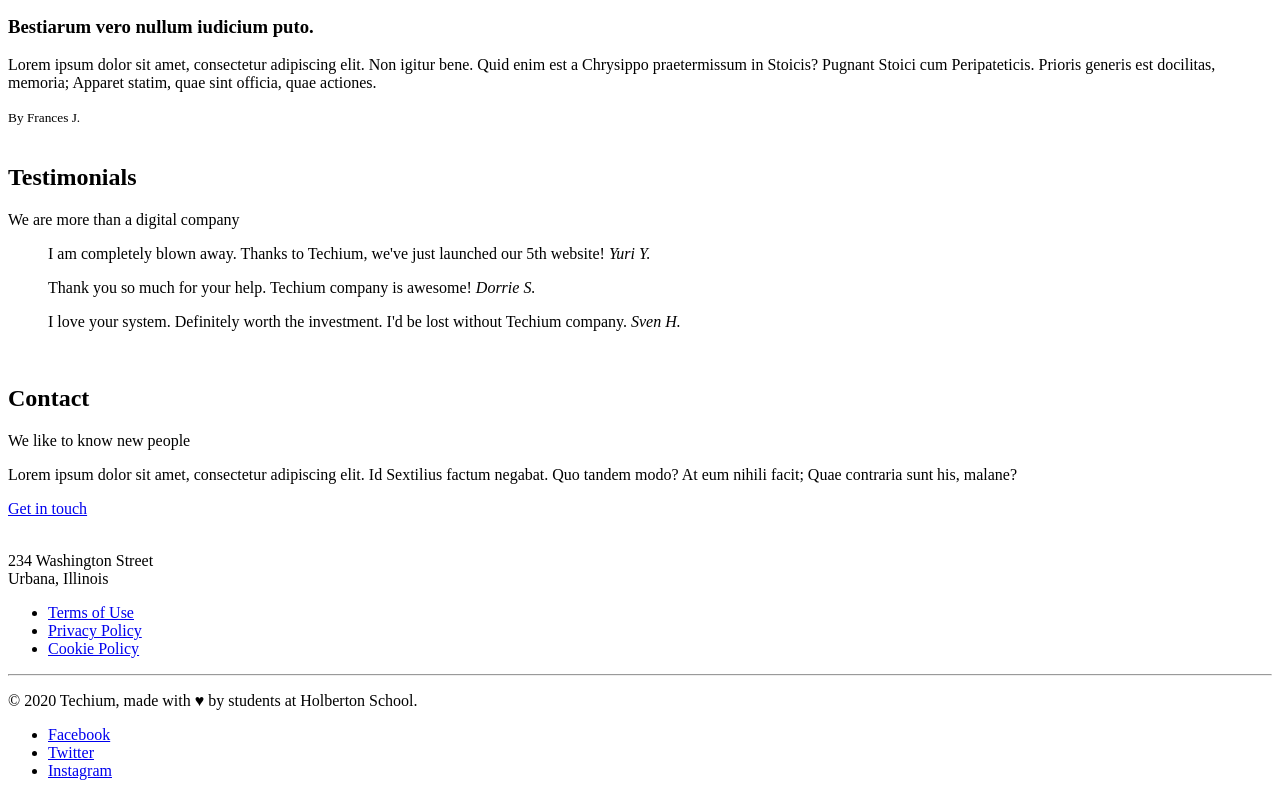
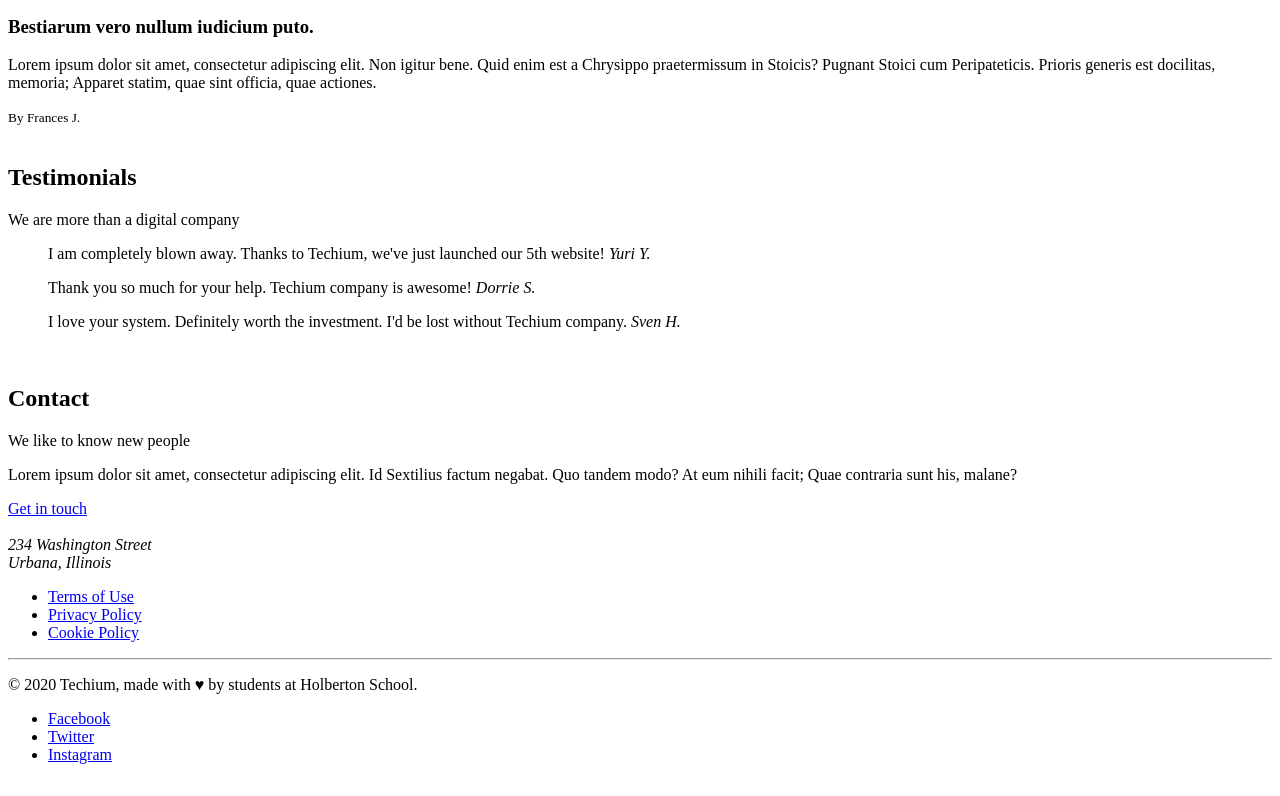
Before and after one commit to cfranco87/holbertonschool-web_front_end, a plain HTML site: page html_advanced/31-index.html in a window 1280 px wide. Shown: the part 1850-2646 px from the top of the page. Drawn offline with Linux system fonts and the light colour scheme.

Commit message:
line break

```diff
--- a/html_advanced/31-index.html
+++ b/html_advanced/31-index.html
@@ -218,9 +218,7 @@
         <br>
         <!-- Footer -->
         <footer>
-            <p>234 Washington Street <br>
-            Urbana, Illinois
-            </p>
+            <address>234 Washington Street<br>Urbana, Illinois</address>
             <div>
                 <ul>
                     <li><a href="#">Terms of Use</a></li>
```
